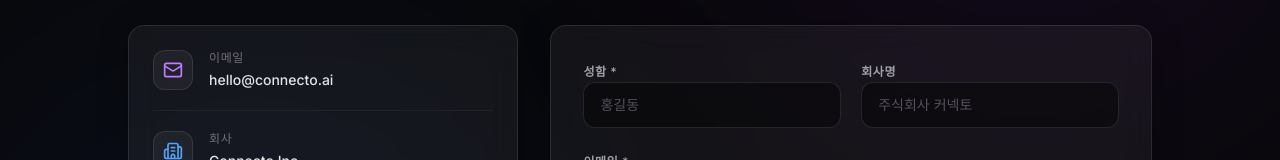
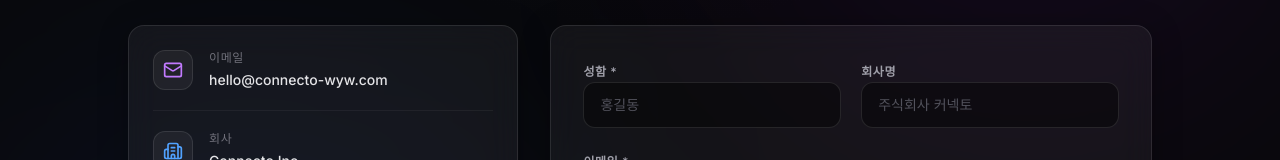
Before and after one commit to Connecto-wyw/AI-Consultancy, a Next.js app: page /contact in a window 1280 px wide. Shown: the part 484-644 px from the top of the page. Built offline with nearby package versions, Linux system fonts and the light colour scheme; no server answers.

Commit message:
fix: update email to hello@connecto-wyw.com
Co-Authored-By: Claude Sonnet 4.6 <noreply@anthropic.com>

```diff
--- a/src/app/contact/page.tsx
+++ b/src/app/contact/page.tsx
@@ -47,7 +47,7 @@ export default function ContactPage() {
                 </div>
                 <div>
                   <p className="text-xs text-zinc-500 font-medium mb-1 uppercase tracking-wider">이메일</p>
-                  <p className="text-zinc-200 text-sm font-medium">hello@connecto.ai</p>
+                  <p className="text-zinc-200 text-sm font-medium">hello@connecto-wyw.com</p>
                 </div>
               </div>
               <div className="w-full h-px bg-white/5" />
--- a/src/i18n/en.ts
+++ b/src/i18n/en.ts
@@ -97,7 +97,7 @@ export const en = {
     phone: "Mobile Number",
     phonePlaceholder: "e.g., +82-10-1234-5678",
     email: "Email Address",
-    emailPlaceholder: "e.g., hello@connecto.ai",
+    emailPlaceholder: "e.g., hello@connecto-wyw.com",
     submit: "View Report",
     submitting: "Saving...",
   },
--- a/src/i18n/ko.ts
+++ b/src/i18n/ko.ts
@@ -97,7 +97,7 @@ export const ko = {
     phone: "휴대폰 번호",
     phonePlaceholder: "예) 010-1234-5678",
     email: "이메일 주소",
-    emailPlaceholder: "예) hello@connecto.ai",
+    emailPlaceholder: "예) hello@connecto-wyw.com",
     submit: "리포트 보기",
     submitting: "저장 중...",
   },
```
